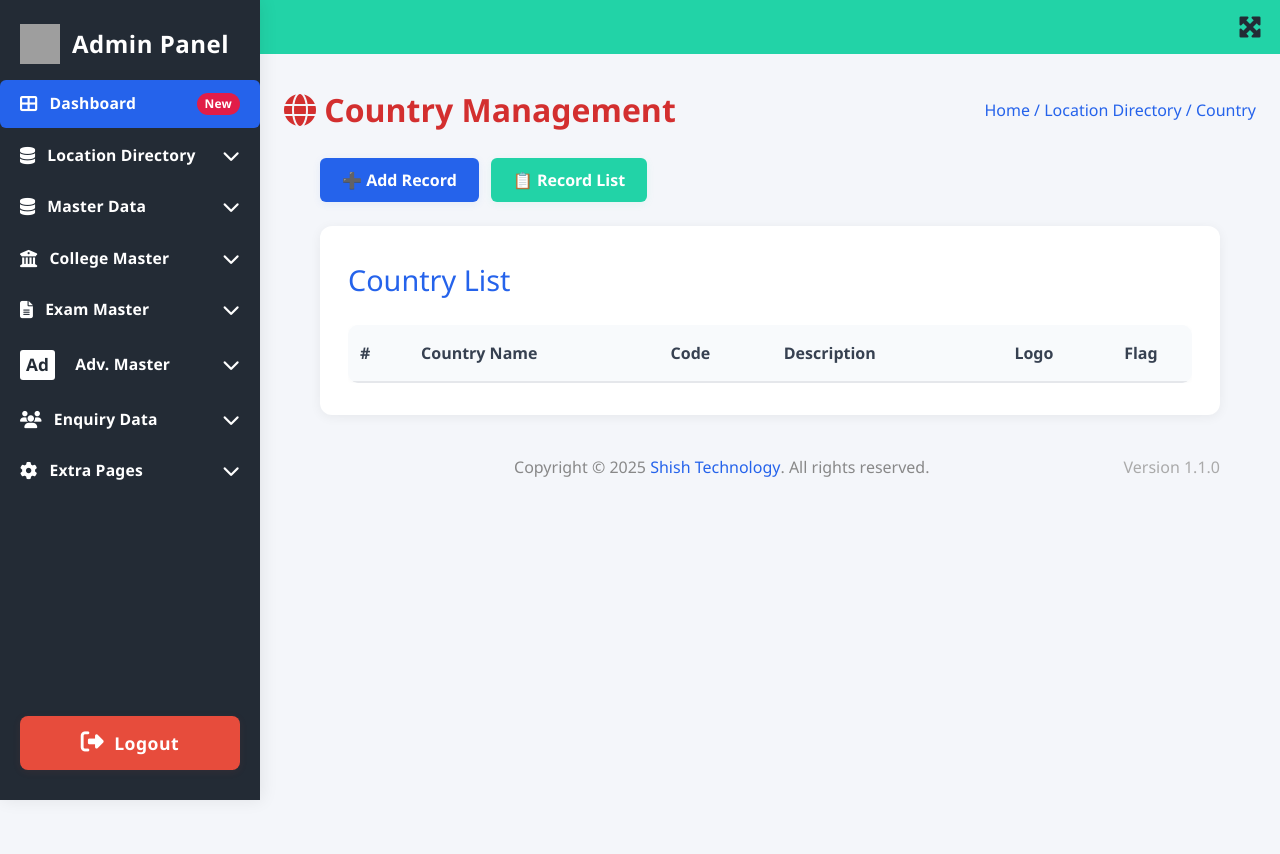
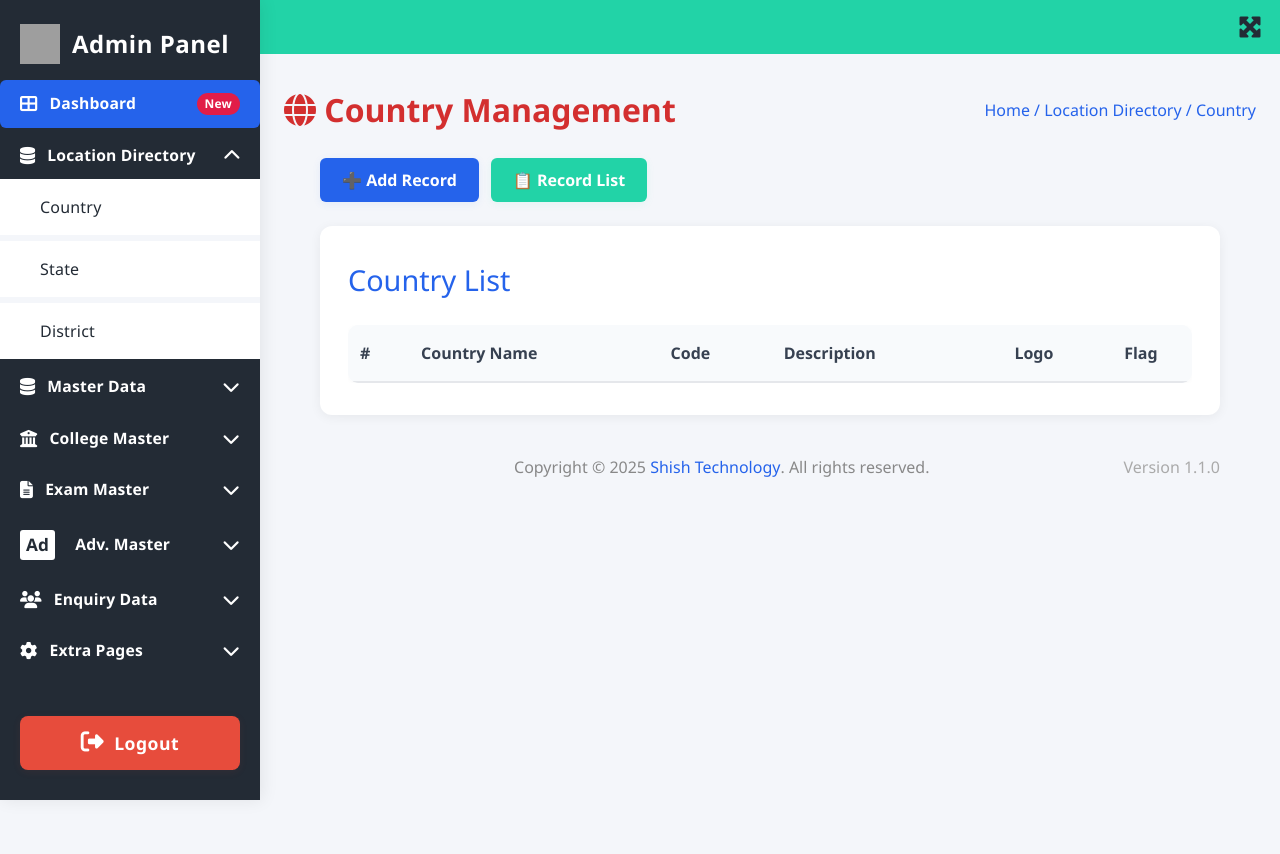
Before and after one commit to pritam521410/Admin_Dashboard, a PHP site: page /admin/country.php in a window 1280 px wide. Run offline with PHP 8.4, Linux system fonts and the light colour scheme; lists and menus that the app fills with data are empty; grey boxes are pictures that could not be loaded.

Commit message:
Initial Commit

```diff
--- a/backend/controllers/common.controller.js
+++ b/backend/controllers/common.controller.js
@@ -2,7 +2,7 @@ import Country from "../models/Country.model.js";
 export const getCounts = async (req, res) => {
   const counts = {};
   try {
-    const [countryCount] = await Promise.all([Country.countDocuments()]);
+    const [countryCount] = await Promise.all([Country.countDocuments(), ]);
     counts.country = countryCount;
     res.status(200).json({
       success: true,
--- a/frontend/admin/country.php
+++ b/frontend/admin/country.php
@@ -10,8 +10,8 @@
 <body>
   <?php include '../components/header.php'; ?>
   <?php include '../components/sidebar.php'; ?>
-  <div class="main">
-    <?php include '../components/country-header.php'; ?>
+      <div class="main page-transition">
+      <?php include '../components/country-header.php'; ?>
     <!-- Country management content (form/list) -->
     <div class="main-container" style="max-width: 900px; margin: 0 auto;">
       <div class="top-btns" style="display: flex; gap: 12px; margin-bottom: 24px;">
--- a/frontend/admin/dashboard.php
+++ b/frontend/admin/dashboard.php
@@ -13,13 +13,13 @@
   <body>
     <?php include '../components/header.php'; ?>
     <?php include '../components/sidebar.php'; ?>
-    <div class="main">
+    <div class="main page-transition">
       <?php include '../components/page-header.php'; ?>
       <div class="dashboard-cards">
-        <a href="country.html" style="text-decoration: none">
+        <a href="country.php" style="text-decoration: none">
           <div class="card card-blue">
             <div class="card-title" style="color: inherit">Country</div>
-            <div class="card-value">248</div>
+            <div class="card-value" id='countryCountForDashboard'></div>
             <span class="more-info"
               >More info <i class="fa fa-arrow-circle-right"></i
             ></span>
--- a/frontend/components/country-header.php
+++ b/frontend/components/country-header.php
@@ -2,7 +2,7 @@
 <div class="main-header">
   <h1>
     <a
-      href="dashboard.php"
+      href="admin/dashboard.php"
       style="color: inherit; text-decoration: none"
     >
       <i class="fa fa-globe"></i>
--- a/frontend/components/sidebar.php
+++ b/frontend/components/sidebar.php
@@ -10,7 +10,7 @@
   <nav>
     <ul>
       <li>
-        <a href="#" class="active"
+        <a href="dashboard.php" class="active"
           ><i class="fa fa-th-large"></i
           ><span class="menu-label">Dashboard</span
           ><span class="badge">New</span></a
@@ -34,6 +34,7 @@
           <li>
             <a
               href="country.php"
+              onclick="keepSubmenuOpen('locationDirectoryDropdown', 'locationChevron')"
               style="
                 color: inherit;
                 text-decoration: none;
@@ -45,6 +46,7 @@
           <li>
             <a
               href="state.html"
+              onclick="keepSubmenuOpen('locationDirectoryDropdown', 'locationChevron')"
               style="
                 color: inherit;
                 text-decoration: none;
@@ -56,6 +58,7 @@
           <li>
             <a
               href="district.html"
+              onclick="keepSubmenuOpen('locationDirectoryDropdown', 'locationChevron')"
               style="
                 color: inherit;
                 text-decoration: none;
--- a/frontend/js/country.js
+++ b/frontend/js/country.js
@@ -111,5 +111,16 @@ function renderTable() {
 // Initialize country page when DOM is loaded
 document.addEventListener("DOMContentLoaded", function () {
   console.log("Country management initialized successfully");
+
+  // Auto-open Location Directory submenu on country page
+  const locationDropdown = document.getElementById("locationDirectoryDropdown");
+  const locationChevron = document.getElementById("locationChevron");
+  if (locationDropdown && !locationDropdown.classList.contains("open")) {
+    locationDropdown.classList.add("open");
+    if (locationChevron) {
+      locationChevron.style.transform = "rotate(180deg)";
+    }
+  }
+
   fetchCountries();
 });
--- a/frontend/js/dashboard.js
+++ b/frontend/js/dashboard.js
@@ -7,9 +7,24 @@ function toggleSubmenu(dropdownId, chevronId) {
   if (!dropdown.classList.contains("open")) {
     dropdown.classList.add("open");
     chevron.style.transform = "rotate(180deg)";
+    chevron.style.transition = "transform 0.4s cubic-bezier(0.4, 0, 0.2, 1)";
   } else {
     dropdown.classList.remove("open");
     chevron.style.transform = "rotate(0deg)";
+    chevron.style.transition = "transform 0.4s cubic-bezier(0.4, 0, 0.2, 1)";
+  }
+}
+
+// Keep submenu open when clicking on submenu items
+function keepSubmenuOpen(dropdownId, chevronId) {
+  var dropdown = document.getElementById(dropdownId);
+  var chevron = document.getElementById(chevronId);
+  if (dropdown && !dropdown.classList.contains("open")) {
+    dropdown.classList.add("open");
+    if (chevron) {
+      chevron.style.transform = "rotate(180deg)";
+      chevron.style.transition = "transform 0.4s cubic-bezier(0.4, 0, 0.2, 1)";
+    }
   }
 }
 
@@ -64,12 +79,25 @@ if (sidebarToggle) {
 if (sidebarOverlay) {
   sidebarOverlay.addEventListener("click", closeSidebar);
 }
+async function countForDashboard() {
+  try {
+    const res = await fetch("http://localhost:4000/api/get-counts");
+    const data = await res.json();
+    const countryCountForDashboard = document.getElementById(
+      "countryCountForDashboard"
+    );
+    // console.log(data.data.country);
+    countryCountForDashboard.textContent = data.data.country;
+  } catch (err) {
+    console.error("Fetch error:", err);
+  }
+}
+// Close sidebar on nav click (mobile only)
 
-// Close sidebar on nav click (mobile only)
+countForDashboard();
 document.addEventListener("DOMContentLoaded", function () {
-  document
-    .querySelectorAll(".sidebar nav li, .sidebar nav button")
-    .forEach((el) => {
+  // Handle main menu items (not submenu items)
+  document.querySelectorAll(".sidebar nav > ul > li").forEach((el) => {
     let a = el.querySelector("a");
     if (a) {
       a.addEventListener("click", () => {
@@ -84,6 +112,19 @@ document.addEventListener("DOMContentLoaded", function () {
         }
       });
     }
+  });
+
+  // Handle submenu items separately - don't close sidebar when clicking on them
+  document.querySelectorAll(".sidebar nav .submenu li a").forEach((a) => {
+    a.addEventListener("click", (e) => {
+      // Prevent the click from bubbling up to parent elements
+      e.stopPropagation();
+
+      if (window.innerWidth <= 900) {
+        // Don't close sidebar when clicking on submenu items
+        // The navigation will happen naturally
+      }
+    });
   });
 });
 
@@ -114,6 +155,20 @@ document.addEventListener("fullscreenchange", function () {
 document.addEventListener("DOMContentLoaded", function () {
   console.log("Dashboard initialized successfully");
 
+  // Auto-open Location Directory submenu if on country page
+  if (window.location.pathname.includes("country.php")) {
+    const locationDropdown = document.getElementById(
+      "locationDirectoryDropdown"
+    );
+    const locationChevron = document.getElementById("locationChevron");
+    if (locationDropdown && !locationDropdown.classList.contains("open")) {
+      locationDropdown.classList.add("open");
+      if (locationChevron) {
+        locationChevron.style.transform = "rotate(180deg)";
+      }
+    }
+  }
+
   // Add any additional initialization code here
   // For example, loading dashboard data, setting up event listeners, etc.
 });
--- a/frontend/style.css
+++ b/frontend/style.css
@@ -1548,6 +1548,32 @@ body {
   margin: 0;
   font-family: "Segoe UI", Arial, sans-serif;
   background: #f4f6fa;
+  transition: all 0.3s ease;
+}
+
+/* Smooth page transitions */
+.page-transition {
+  animation: fadeInUp 0.6s cubic-bezier(0.4, 0, 0.2, 1);
+}
+
+@keyframes fadeInUp {
+  from {
+    opacity: 0;
+    transform: translateY(20px);
+  }
+  to {
+    opacity: 1;
+    transform: translateY(0);
+  }
+}
+
+/* Smooth hover effects for all interactive elements */
+a,
+button,
+input,
+textarea,
+select {
+  transition: all 0.3s cubic-bezier(0.4, 0, 0.2, 1);
 }
 
 .sidebar {
@@ -1850,7 +1876,10 @@ body {
   max-height: 0;
   overflow: hidden;
   opacity: 0;
-  transition: max-height 0.4s cubic-bezier(0.4, 0, 0.2, 1), opacity 0.3s;
+  transform: translateY(-10px);
+  transition: max-height 0.5s cubic-bezier(0.4, 0, 0.2, 1),
+    opacity 0.4s cubic-bezier(0.4, 0, 0.2, 1),
+    transform 0.4s cubic-bezier(0.4, 0, 0.2, 1);
   background: #343b43;
   margin: 0;
   padding: 0;
@@ -1860,6 +1889,7 @@ body {
 .submenu.open {
   max-height: 1000px;
   opacity: 1;
+  transform: translateY(0);
   overflow: visible;
 }
 
@@ -1893,10 +1923,32 @@ body {
   font-size: 1rem;
   display: block;
   font-weight: 500;
-  transition: background 0.18s, color 0.18s;
+  transition: all 0.3s cubic-bezier(0.4, 0, 0.2, 1);
   border: none;
   border-bottom: 2px solid #f4f6fa;
   box-shadow: none;
+  position: relative;
+  overflow: hidden;
+}
+
+.submenu li a::before {
+  content: "";
+  position: absolute;
+  top: 0;
+  left: -100%;
+  width: 100%;
+  height: 100%;
+  background: linear-gradient(
+    90deg,
+    transparent,
+    rgba(37, 99, 235, 0.1),
+    transparent
+  );
+  transition: left 0.5s cubic-bezier(0.4, 0, 0.2, 1);
+}
+
+.submenu li a:hover::before {
+  left: 100%;
 }
 
 .submenu li:last-child a {
@@ -1916,6 +1968,8 @@ body {
 .submenu li a:hover {
   background: #2563eb;
   color: #fff !important;
+  transform: translateX(5px);
+  box-shadow: 0 2px 8px rgba(37, 99, 235, 0.3);
 }
 
 .hamburger {
```
Lines whose indentation alone changed are shown as unchanged.
